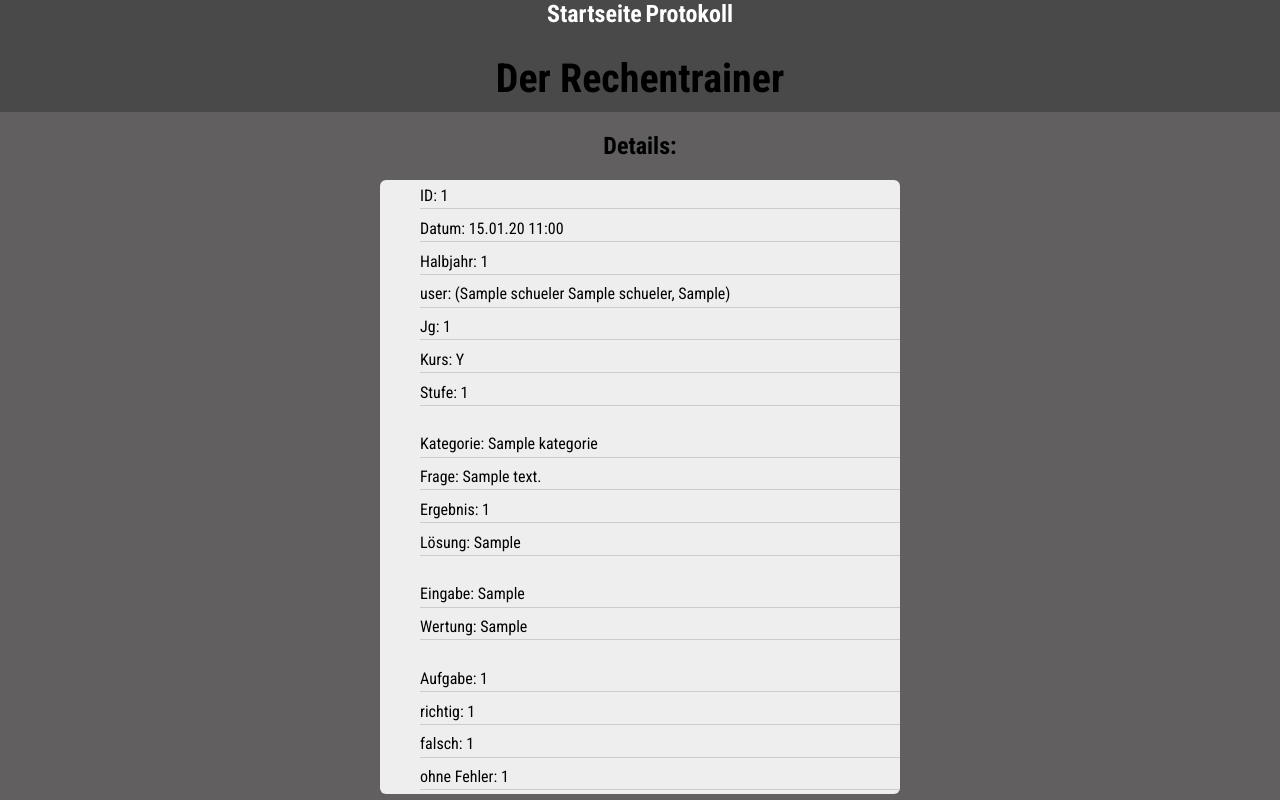
After one commit to pitweazle/rechentrainerweb, a Django app: page /protokoll/1 in a window 1280 px wide. The commit adds this page. Run offline with Django 4.2, Linux system fonts and the light colour scheme; tables that the repository leaves empty hold one stand-in row (values such as "Sample post").

Commit message:
09.03.22 19:35

```diff
--- a/core/models.py
+++ b/core/models.py
@@ -103,22 +103,25 @@ class Schueler(models.Model):
 
 class Protokoll(models.Model):
     user = models.ForeignKey(Schueler, verbose_name='Benutzer', related_name='protokoll', on_delete=models.CASCADE)
+    #gewertet werden nur die Aufgaben des jeweiligen Schuljabjahres, im Januar, Juni und August, kann der user aber auch schon festlegen, dass die Aufgaben für das nächste Schulhalbjahr gelten:
     halbjahr = models.PositiveSmallIntegerField(default=0)
 
     kategorie = models.ForeignKey(Kategorie, verbose_name='Kategorie', related_name='protokoll', on_delete=models.CASCADE)
     typ = models.CharField(max_length=5, blank=True )
 
-    aufgnr = models.PositiveSmallIntegerField('Aufgabe Nr.', default=0)
-
+    #der Aufgabentext:
     text = models.TextField(blank=True)
 
+    #hier speichere ich die Lösung, wahlweise als zahl, u.U. auch (mehrere) Lösungen als String:
     value = models.DecimalField('Wert', max_digits=20, decimal_places=7)
     loesung = models.CharField(max_length=20, blank=True, verbose_name="Lösung")
 
+    #die Eingabe des users:
     eingabe = models.CharField(max_length=20, blank=True, verbose_name="Eingabe")
     falsch_eingabe = models.TextField(blank=True, verbose_name="Falscheingabe")
 
     tries = models.PositiveSmallIntegerField('Versuche', default=0)
+    #Eintrag richtig, falsch, Extrapunkte, Lösung anzeigen, Abbruch:
     wertung = models.CharField(max_length=5, blank=True, verbose_name="Wertung")
     hilfe = models.PositiveSmallIntegerField(default=0)
 
@@ -137,6 +140,10 @@ class Zaehler(models.Model):
     kategorie = models.ForeignKey(Kategorie, on_delete=models.CASCADE, related_name="zaehler")
     aufgnr = models.PositiveSmallIntegerField(default=0)
 
+    richtig = models.PositiveSmallIntegerField(default=0)
+    Extrapunkte = models.DecimalField(max_digits=5, decimal_places=2, default=0)
+    richtig_of = models.PositiveSmallIntegerField(default=0)
+
     falsch = models.PositiveSmallIntegerField(default=0)
     loesung = models.PositiveSmallIntegerField(default=0)
     abbrechen = models.PositiveSmallIntegerField(default=0)
--- /dev/null
+++ b/core/static/core/details.css
@@ -0,0 +1,31 @@
+ul {
+    list-style: none;
+    margin: 0.2rem auto;
+    width: 95%;
+    max-width: 30rem;
+    border-radius: 6px;
+    display: flex;
+    flex-direction: column;
+    flex-wrap: wrap;
+    background-color: #eeeeee;
+  }
+
+  li {
+    margin: 0.2rem 0;
+    text-align: left;
+    font-size: 1rem;
+    border-bottom: 1px solid #ccc;
+    padding-top: 0.2rem;
+    padding-bottom: 0.2rem;
+  }
+
+
+  li a {
+    text-decoration: none;
+    color: #383838;
+  }
+
+  li a:hover,
+  li a:active {
+    color: #7e0154;
+  }
--- a/core/templates/core/aufgabe.html
+++ b/core/templates/core/aufgabe.html
@@ -17,6 +17,7 @@
         {% endfor %}
 </p>
 {% endif %}
+<h3>Aufg. Nr. {{aufgnr}}.</h3>
 <h3>{{text}} {{aufgabe}}</h3>
 <form action="{% url 'modul' category.id %}" method="post">
     {% csrf_token %}
--- /dev/null
+++ b/core/templates/core/details.html
@@ -0,0 +1,41 @@
+{% extends 'layout.html' %}
+{% load static %}
+
+{% block css_files %}
+<link rel="stylesheet" href="{% static 'core/details.css' %}">
+{% endblock %}
+
+{% block content %}
+{% include "includes/header.html" %}
+
+<h2>Details:</h2>
+
+<ul>
+    <li>ID: {{protokoll.id}}</li>
+
+    <li>Datum: {{protokoll.start|date:"d.m.y H:i"}}</li>
+    <li>Halbjahr: {{protokoll.halbjahr}}</li>
+
+    <li>user: {{protokoll.user}}</li>
+    <li>Jg: {{protokoll.user.jahrgang}}</li>
+    <li>Kurs: {{protokoll.user.kurs}}</li>
+    <li>Stufe: {{protokoll.user.stufe}}</li>
+    <br/>
+    <li>Kategorie: {{protokoll.kategorie}}</li>
+    <li>Frage: {{protokoll.text}}</li>
+    <li>Ergebnis: {{protokoll.value|floatformat:"-3"}}</li>
+    <li>Lösung: {{protokoll.loesung}}</li>
+    <br/>
+    <li>Eingabe: {{protokoll.eingabe}}</li>
+    <li>Wertung: {{protokoll.wertung}}</li>
+    <br/>
+    <li>Aufgabe: {{zaehler.aufgnr}}</li>
+    <li>richtig: {{zaehler.richtig}}</li>
+    <li>falsch: {{zaehler.falsch}}</li>
+    <li>ohne Fehler: {{zaehler.richtig_of}}</li>
+
+
+
+</ul>
+
+{% endblock %}
--- a/core/urls.py
+++ b/core/urls.py
@@ -5,5 +5,6 @@ from . import views
 urlpatterns = [
     path('', views.index, name='index'),
     path('modul/<int:modul_id>/', views.aufgabe, name='modul'),
-    path('protokoll', views.protokoll, name='protokoll'),
+    path('protokoll/', views.protokoll, name='protokoll'),
+    path('protokoll/<int:zeile_id>', views.details, name='details'),
 ]
--- a/core/views.py
+++ b/core/views.py
@@ -71,33 +71,44 @@ def kontrolle_zahll(given, right):
     return abs(given - right) < decimal.Decimal('0.001')
 
 def get_fake_user():
-    return Schueler.objects.all().order_by('?').first()
+    #return Schueler.objects.all().order_by('?').first()
+    return Schueler.objects.all().first()
+
 
 def aufgabe(req, modul_id):
     modul = get_object_or_404(Kategorie, pk=modul_id)
     if req.method == 'POST':
         protokoll = Protokoll.objects.get(pk=req.session.get('eingabe_id'))
         protokoll.tries += 1
+        zaehler=Zaehler.objects.get(pk=req.session.get('zaehler_id'))
         form = AufgabeFormZahl(req.POST)
         right=protokoll.value
         if form.is_valid():
             if kontrolle(form.cleaned_data['eingabe'], right):
                 protokoll.eingabe=form.cleaned_data['eingabe']
                 protokoll.bearbeitungszeit=(timezone.now() - protokoll.start).total_seconds()
+                protokoll.wertung="r"
                 protokoll.save()
+                zaehler.aufgnr +=1
+                zaehler.richtig +=1
+                zaehler.richtig_of +=1
+                zaehler.save()
                 min, sec = divmod(protokoll.bearbeitungszeit, 60)
                 msg = f'Zeit: {int(min)}min {int(sec)}s'
                 messages.info(req, f'Richtig! Versuche: {protokoll.tries}, {msg}')
                 return redirect('modul', modul_id)
         messages.info(req, 'Leider falsch.')
         protokoll.eingabe=form.cleaned_data['eingabe']
+        protokoll.wertung="f"
         protokoll.save()
+        zaehler.falsch +=1
+        zaehler.richtig_of =0
+        zaehler.save()
         text = protokoll.text
     else:
         frage = Frage.objects.filter(
             kategorie=modul
         ).order_by('?').first()
-
         form = AufgabeFormZahl()
         user=get_fake_user()
         zahl1, zahl2, result =aufgabenstellung(modul_id, user.jahrgang)
@@ -105,28 +116,26 @@ def aufgabe(req, modul_id):
         protokoll = Protokoll.objects.create(
             user=user, kategorie=modul, text=text, value=result, loesung=str(result)
         )
-
+        req.session['eingabe_id'] = protokoll.id
         zaehler, created = Zaehler.objects.get_or_create(
             user=user,
             kategorie=modul,
         )
-
-        req.session['eingabe_id'] = protokoll.id
-    context = dict(category=modul, text=text, aufgabe=aufgabe, form=form)
+        req.session['zaehler_id'] = zaehler.id
+    context = dict(category=modul, aufgnr=zaehler.aufgnr, text=text, aufgabe=aufgabe, form=form)
     return render(req, 'core/aufgabe.html', context)
 
-
-
 def index(req):
-#    Protokoll.objects.filter(tries=0).delete()
+    Protokoll.objects.filter(tries=0).delete()
     modul = Kategorie.objects.all().order_by('id')
     return render(req, 'core/index.html', {'module': modul})
 
 def protokoll(req):
-    print(req)
     protokoll = Protokoll.objects.all().order_by('id').reverse()
-    return render(req, 'core/protokoll.html', {'module': protokoll})
+    return render(req, 'core/protokoll.html', {'protokoll': protokoll})
 
-def antwort(req, antwort_id):
-    antwort=Protokoll.objects.all()[antwort_id]
-    return render(req, 'core/antwort.html', {'module': antwort})
+def details(req, zeile_id):
+    #protokoll=Protokoll.objects.filter(zeile_id)
+    protokoll = get_object_or_404(Protokoll, pk=zeile_id)
+    zaehler = Zaehler.objects.get(user=protokoll.user, kategorie=protokoll.kategorie)
+    return render(req, 'core/details.html', {'protokoll': protokoll, 'zaehler': zaehler})
```
Also changed, not shown: core/templates/core/protokoll.html (+2 -5 lines), core/migrations/0017_remove_protokoll_aufgnr_zaehler_extrapunkte_and_more.py (added), core/migrations/0018_zaehler_richtig_of.py (added).
